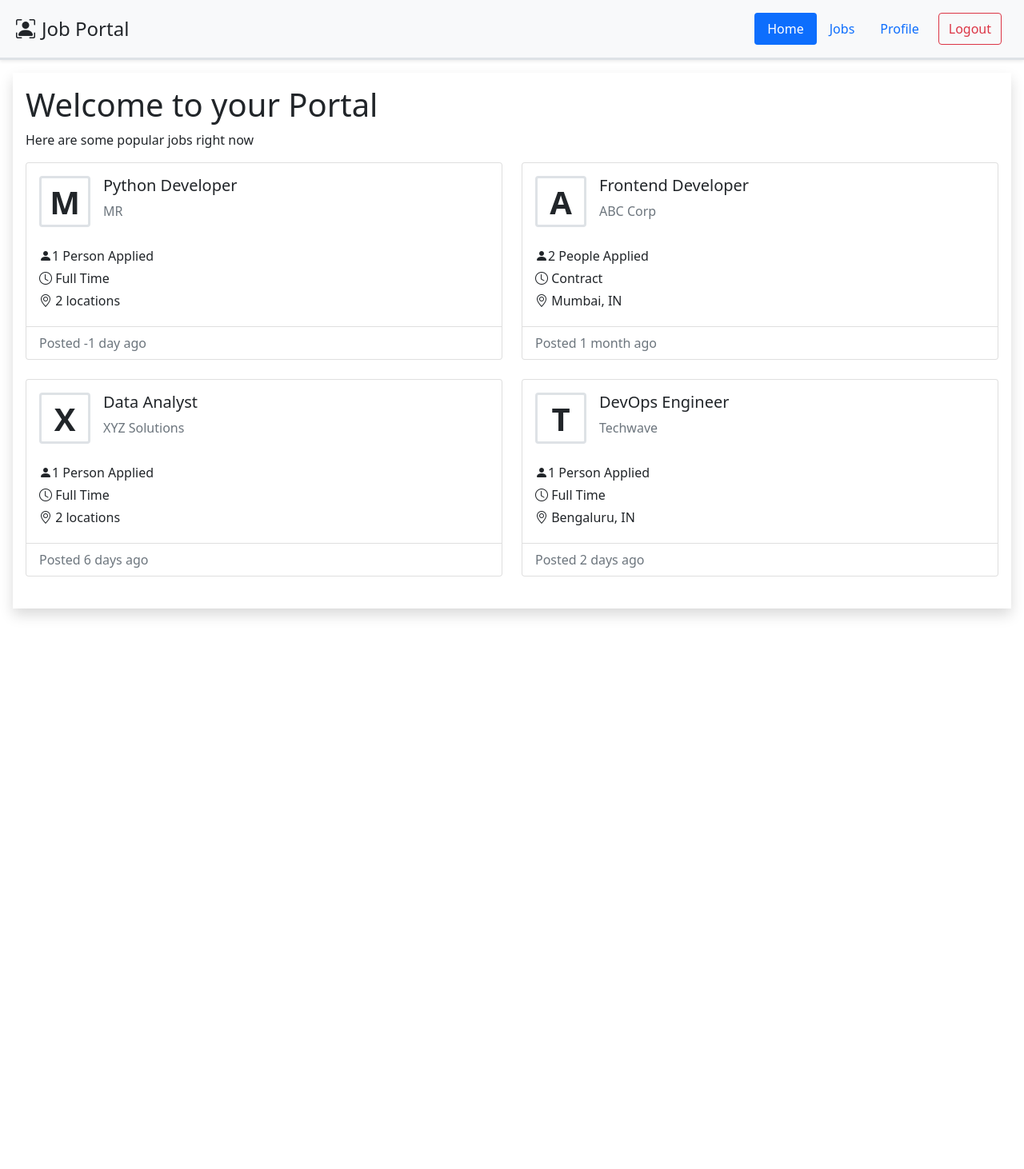
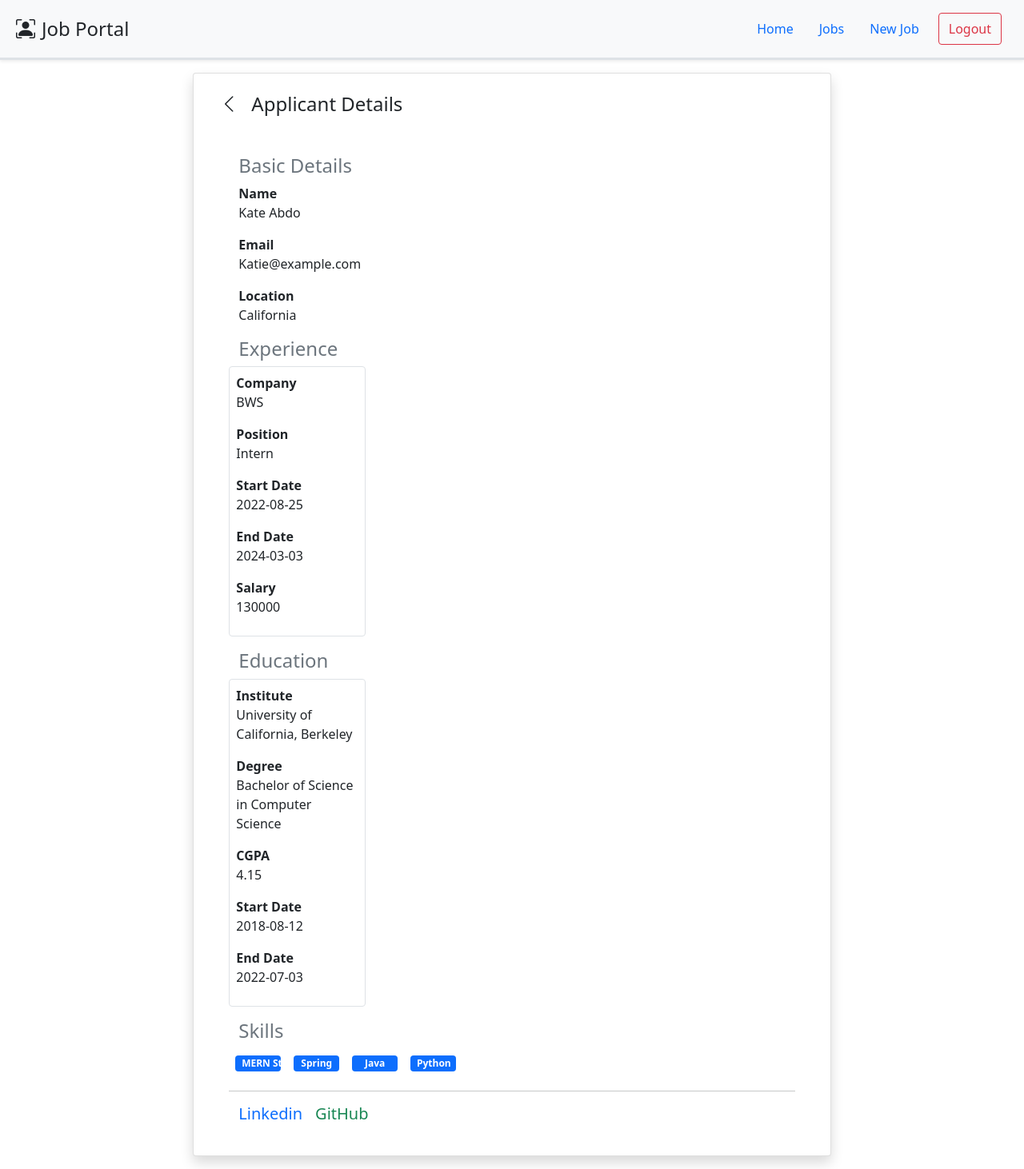
Before and after one commit to thanojwhy/job-listing-portal, a React (Create React App) app in the folder frontend/: page /employee/e1 in a window 1280 px wide. Before the commit this address led to /. Shown: the whole page at 80% size. Before the commit the page ends 800 px from the top, so only its background shows below. Built offline with nearby package versions, Linux system fonts and the light colour scheme; sample sign-in values are in the browser's storage.

Commit message:
Job Applicants and Employee Details

```diff
--- a/frontend/src/App.js
+++ b/frontend/src/App.js
@@ -12,6 +12,7 @@ import Auth from './user/shared/Auth';
 import { AuthContext } from './shared/context/auth-context';
 import { AnimatePresence } from 'framer-motion';
 import Animation from './shared/Util/Animation';
+import EmployeeDetails from './user/employee/emp-details';
 
 const JOBS = [
   {
@@ -167,8 +168,8 @@ const EMPS = [
       }
     ],
     skills: ['MERN Stack','Spring','Java','Python'],
-    linkedin : "",
-    gitHub : "",
+    linkedin : "https://linkedin.com",
+    gitHub : "https://github.com",
     applications: ['j1','j2'],
   }
 ]
@@ -190,7 +191,7 @@ const App = () => {
 
   const [isLoggedIn, setIsLoggedIn] = useState(isAuth);
 
-  const uid='u1'
+  const uid='u2'
 
   const user=USERS.find((user)=>user.id===uid);
   const emp=EMPS.find(emp=>emp.userId===uid);
@@ -242,6 +243,7 @@ const App = () => {
           <Route path='/jobs' element={<Jobs JOBS={JOBS}/>} />
           <Route path='/job/new' element={<Animation><JobPost/></Animation>} />
           <Route path='/jobs/:employerId/posted' element={<Jobs JOBS={jobsByEmployerId}/> } />
+          <Route path='/employee/:employeeId' element={<EmployeeDetails EMPS={EMPS}/>} />
         </React.Fragment>
       )
     }
--- a/frontend/src/shared/UI/Card.js
+++ b/frontend/src/shared/UI/Card.js
@@ -54,7 +54,7 @@ const Card = (props) =>{
                 <p className='card-text'>{props.text}</p>
                 {props.children}
             </div>
-            <div className='card-footer bg-transparent text-muted'>{props.footer}</div>
+            {props.footer && <div className='card-footer bg-transparent text-muted'>{props.footer}</div>}
         </div>
     )
 }
--- a/frontend/src/user/employee/applicants-list.js
+++ b/frontend/src/user/employee/applicants-list.js
@@ -0,0 +1,64 @@
+import React from 'react';
+
+import Applicants from './applicants';
+
+const EMPS = [
+    {
+      id: 'e1',
+      userId: 'u1',
+      name: 'Kate Abdo',
+      email: 'Katie@example.com',
+      location: 'California',
+      experience: [
+        {
+          position : 'Intern',
+          company: 'BWS',
+          startDate: '2022-08-25',
+          endDate: '2024-03-03',
+          salary: 130000,
+        },
+      ],
+      education: [
+        {
+          degree: 'Bachelor of Science in Computer Science',
+          institution: 'University of California, Berkeley',
+          cgpa: 4.15,
+          startDate:'2018-08-12',
+          endDate: '2022-07-03',
+        }
+      ],
+      skills: ['MERN Stack','Spring','Java','Python'],
+      linkedin : "https://linkedin.com",
+      gitHub : "",
+      applications: ['j1','j2'],
+    }
+]
+
+
+
+const ApplicantList = (props) =>{
+    const {jobId}=props;
+    const applicantList = EMPS.filter(applicant => applicant.applications.includes(jobId));
+    if(applicantList.length===0){
+      return <h3>No Applicants so far</h3>
+    }
+    return (
+      <table className='table table-responsive table-hover'>
+        <thead>
+          <tr>
+            <td>Name</td>
+            <td>Email</td>
+            <td>Location</td>
+            <td>Linkedin</td>
+          </tr>
+        </thead>
+        <tbody>
+            {applicantList.map(a=>
+              <Applicants key={a.id} applicant={a}/>
+            )}
+        </tbody>
+      </table>
+    )
+}
+
+export default ApplicantList;
--- a/frontend/src/user/employee/applicants.js
+++ b/frontend/src/user/employee/applicants.js
@@ -0,0 +1,17 @@
+import React from 'react';
+import {Link} from 'react-router-dom';
+
+const Applicants = (props) =>{
+
+    const {applicant}=props;
+    return (
+        <tr>
+            <td><Link to={`/employee/${applicant.id}`} className='text-decoration-none'>{applicant.name}</Link></td>
+            <td>{applicant.email}</td>
+            <td>{applicant.location}</td>
+            <td><Link to={applicant.linkedin} target='__blank'>{applicant.linkedin}</Link></td>
+        </tr>
+    )
+}
+
+export default Applicants;
--- /dev/null
+++ b/frontend/src/user/employee/emp-details.js
@@ -0,0 +1,109 @@
+import React from 'react';
+import { Link } from 'react-router-dom';
+
+import Card from '../../shared/UI/Card';
+import { useParams } from 'react-router-dom';
+
+const EmployeeDetails = (props) =>{
+    const {EMPS}=props;
+
+    const empId=useParams('employeeId');
+
+    const emp = EMPS.find(emp=>emp.id=empId)
+
+    return(
+        <div className='container-md col-lg-8'>
+        <Card
+            classnames="m-3 p-3 shadow"
+            header='Applicant Details'
+        >
+            <div className='px-4 row'>
+                <div className='col-12'>
+                    <h4 className='text-muted'>Basic Details</h4>
+                    <div>
+                        <b>Name</b>
+                        <p>{emp.name}</p>
+                    </div>
+                    <div>
+                        <b>Email</b>
+                        <p>{emp.email}</p>
+                    </div>
+                    <div>
+                        <b>Location</b>
+                        <p>{emp.location}</p>
+                    </div>
+                </div>
+
+                <div className='row mb-3'>
+                    <h4 className='text-muted'>Experience</h4>
+                    {emp.experience.map((exp,index)=>
+                        <div key={index} className='col-4 col-md-3 border rounded p-2'>
+                            <div>
+                                <b>Company</b>
+                                <p>{exp.company}</p>
+                            </div>
+                            <div>
+                                <b>Position</b>
+                                <p>{exp.position}</p>
+                            </div>
+                            <div>
+                                <b>Start Date</b>
+                                <p>{exp.startDate}</p>
+                            </div>
+                            <div>
+                                <b>End Date</b>
+                                <p>{exp.endDate}</p>
+                            </div>
+                            <div>
+                                <b>Salary</b>
+                                <p>{exp.salary}</p>
+                            </div>
+                        </div>
+                    )}
+                </div>
+
+                <div className='row mb-3'>
+                    <h4 className='text-muted'>Education</h4>
+                    {emp.education.map((edu,index)=>
+                        <div key={index} className='col-4 col-md-3 border rounded p-2'>
+                            <div>
+                                <b>Institute</b>
+                                <p>{edu.institution}</p>
+                            </div>
+                            <div>
+                                <b>Degree</b>
+                                <p>{edu.degree}</p>
+                            </div>
+                            <div>
+                                <b>CGPA</b>
+                                <p>{edu.cgpa}</p>
+                            </div>
+                            <div>
+                                <b>Start Date</b>
+                                <p>{edu.startDate}</p>
+                            </div>
+                            <div>
+                                <b>End Date</b>
+                                <p>{edu.endDate}</p>
+                            </div>
+                        </div>
+                    )}
+                </div>
+
+                <h4 className='text-muted'>Skills</h4>
+                <div className='mb-3 row'>
+                    {emp.skills.map(skill=><span className='col-2 col-md-1 m-2 badge bg-primary'>{skill}</span>)}
+                </div>
+
+                <hr />
+                <div className='d-flex'>
+                    <h5><Link to={emp.linkedin} target='__blank' className='text-decoration-none me-3'>Linkedin</Link></h5>
+                    <h5><Link to={emp.gitHub} target='__blank' className='text-decoration-none text-success'>GitHub</Link></h5>
+                </div>
+            </div>
+        </Card>
+        </div>
+    )
+}
+
+export default EmployeeDetails;
--- a/frontend/src/user/shared/job-details.js
+++ b/frontend/src/user/shared/job-details.js
@@ -1,7 +1,10 @@
-import React from 'react';
+import React, { useContext } from 'react';
 import { useParams } from 'react-router-dom';
 
 import TimeAgo from '../../shared/Util/TimeAgo';
+import { AuthContext } from '../../shared/context/auth-context';
+import { Posted } from '../employer/posted';
+import ApplicantList from '../employee/applicants-list';
 
 import Card from '../../shared/UI/Card';
 
@@ -118,6 +121,7 @@ const JOBS = [
 ];
 
 const JobDetails = () =>{
+    const auth=useContext(AuthContext);
 
     const jid=useParams().jobId;
 
@@ -128,17 +132,8 @@ const JobDetails = () =>{
     }
 
     const timeAgo=<TimeAgo date={job.posted} />
-
-    return (
-        <div className='card-group row'>
-            <div className='container'>
-                <Card
-                    classnames="m-3 p-3"
-                    header={"Job Details"}
-                    title={job.title}
-                    company={job.company}
-                    footer={timeAgo}
-                >
+    const details=(
+                <React.Fragment>
                     <div>
                         <div>
                             <b>Employment Type</b>
@@ -184,6 +179,28 @@ const JobDetails = () =>{
                             </ul>
                         </div>
                     </div>
+                </React.Fragment>
+    )
+
+    return (
+        <div className='card-group row'>
+            <div className='container'>
+                <Card
+                    classnames="m-3 p-3"
+                    header={"Job Details"}
+                    title={job.title}
+                    company={job.company}
+                    footer={timeAgo}
+                >
+                    {auth.isLoggedIn &&
+                        Posted(jid)===true ?
+                            <React.Fragment>
+                                <ApplicantList jobId={jid} />
+                            </React.Fragment>
+                        :
+                            details
+                    }
+                    {!auth.isLoggedIn && details}
 
                 </Card>
             </div>
```
Also changed, not shown: 1 other file (tests, documents, lock files or other folders).
